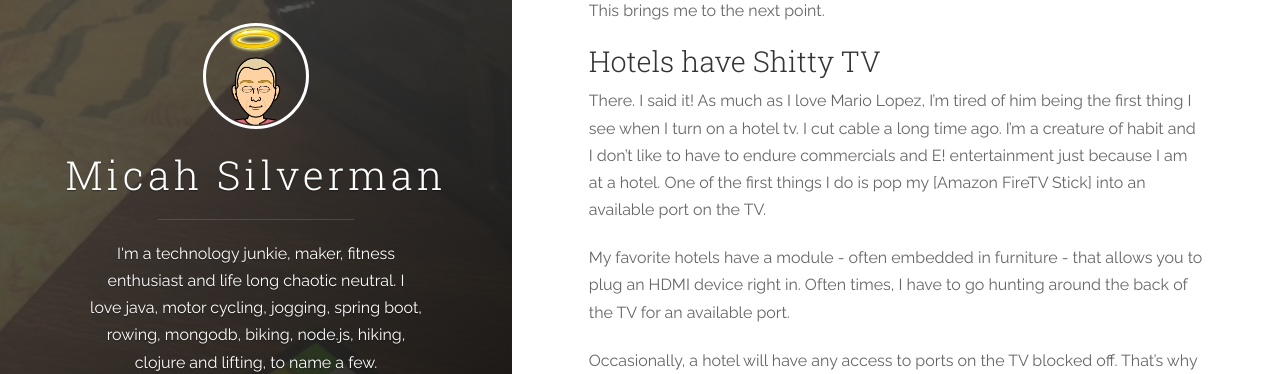
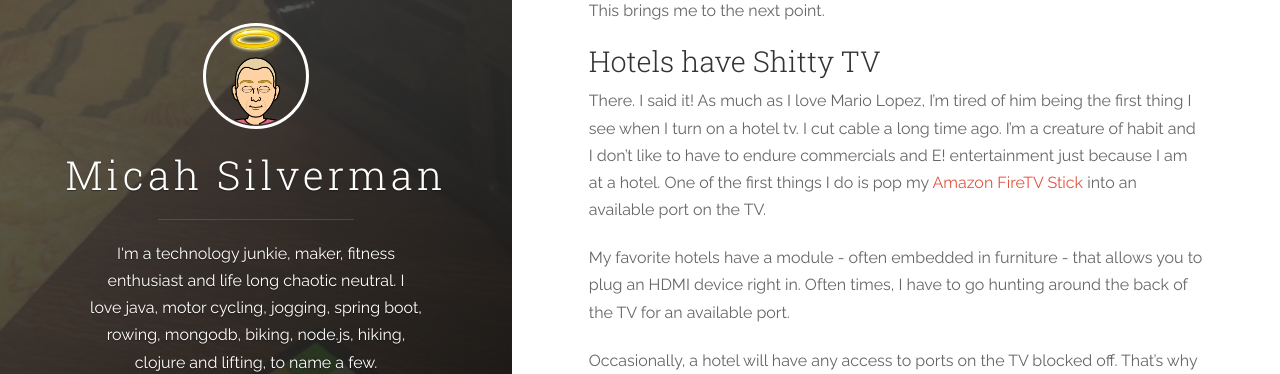
Before and after one commit to dogeared/dogeared.github.io, a Jekyll site: the page built from _posts/2019-07-12-road-warrior-kit.md, in a window 1280 px wide and 900 px high, scrolled down 2002 px. Shown: the part 169-543 px from the top of the window. Built offline with Jekyll 4.4.1, drawn with Linux system fonts in a browser that asks for light colours; nearby versions of some CDN libraries; comment, search, counter and statistics services are not loaded; some of the changed lines change nothing that is shown.

Commit message:
minor edit

```diff
--- a/_posts/2019-07-12-road-warrior-kit.md
+++ b/_posts/2019-07-12-road-warrior-kit.md
@@ -28,13 +28,13 @@
 
 ### Hotels have Shitty Internet
 
-Hotel WiFi tends to be slow at best, and insecure at worst. Using a VPN on hotel WiFi can make it even slower. Fortunately, most hotels have a wired connection. That's why I travel with a [TP-Link]() compact wireless router. This serves two purposes. The first is that I get better speed. The second is that all my devices are all ready to connect to the WPA2 protected network. This alleviates the need to navigate the usually terrible captive portal flow on devices like my Amazon FireTV Stick.
+Hotel WiFi tends to be slow at best, and insecure at worst. Using a VPN on hotel WiFi can make it even slower. Fortunately, most hotels have a wired connection. That's why I travel with a [TP-Link](https://www.amazon.com/gp/product/B01N5RCZQH/ref=ppx_yo_dt_b_asin_title_o01_s00?ie=UTF8&psc=1) compact wireless router. This serves two purposes. The first is that I get better speed. The second is that all my devices are all ready to connect to the WPA2 protected network. This alleviates the need to navigate the usually terrible captive portal flow on devices like my Amazon FireTV Stick.
 
 This brings me to the next point.
 
 ### Hotels have Shitty TV
 
-There. I said it! As much as I love Mario Lopez, I'm tired of him being the first thing I see when I turn on a hotel tv. I cut cable a long time ago. I'm a creature of habit and I don't like to have to endure commercials and E! entertainment just because I am at a hotel. One of the first things I do is pop my [Amazon FireTV Stick] into an available port on the TV.
+There. I said it! As much as I love Mario Lopez, I'm tired of him being the first thing I see when I turn on a hotel tv. I cut cable a long time ago. I'm a creature of habit and I don't like to have to endure commercials and E! entertainment just because I am at a hotel. One of the first things I do is pop my [Amazon FireTV Stick](https://www.amazon.com/Fire-TV-Stick-with-Alexa-Voice-Remote/dp/B0791TX5P5/ref=sr_1_1?keywords=fire+tv+stick&qid=1561412112&s=gateway&sr=8-1) into an available port on the TV.
 
 My favorite hotels have a module - often embedded in furniture - that allows you to plug an HDMI device right in. Often times, I have to go hunting around the back of the TV for an available port.
 
```
